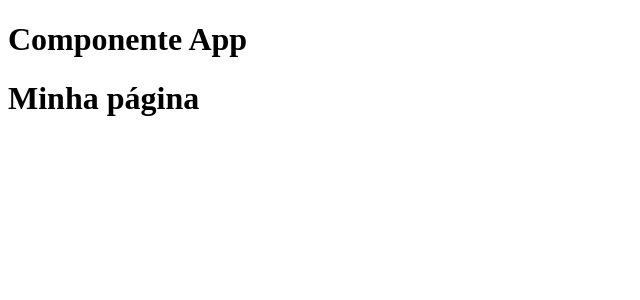
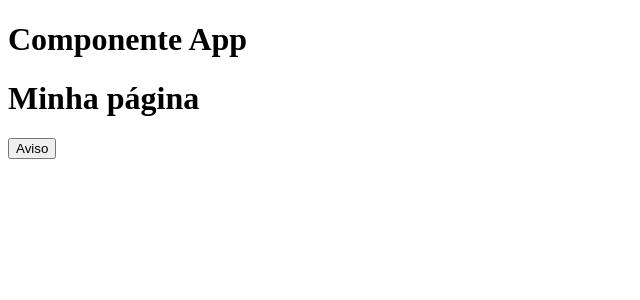
Before and after one commit to 1TDSPY-2024/aula-05-2sem, a React (Vite) app in the folder felipeSeiki/: page / in a window 1280 px wide. Shown: the top 300 px of the page, without its empty margins (0-640 px from the left). Built offline with nearby package versions, Linux system fonts and the light colour scheme.

Commit message:
Passando função como props

```diff
--- a/felipeSeiki/src/App.tsx
+++ b/felipeSeiki/src/App.tsx
@@ -9,12 +9,13 @@
   idade:20,
   altura:1.80
 }
+const aviso = () => alert(titulo);
 
 function App(){
   return(
     <div>
       <h1>Componente App</h1>
-      <Cabecalho tituloProps={titulo}/>
+      <Cabecalho tituloProps={titulo} avisoProps={aviso}/>
     </div>
   );
 }
--- a/felipeSeiki/src/Cabecalho/Cabecalho.tsx
+++ b/felipeSeiki/src/Cabecalho/Cabecalho.tsx
@@ -1,10 +1,11 @@
-function Cabecalho(props: {tituloProps:string}){
+function Cabecalho(props: {tituloProps:string}, avisoProps:Function){
 
     document.title = props.tituloProps;
 
     return(
         <header>
             <h1>{props.tituloProps}</h1>
+            <button onClick = {()=> props.avisoProps()}>Aviso</button>
         </header>
     );
 }
```
